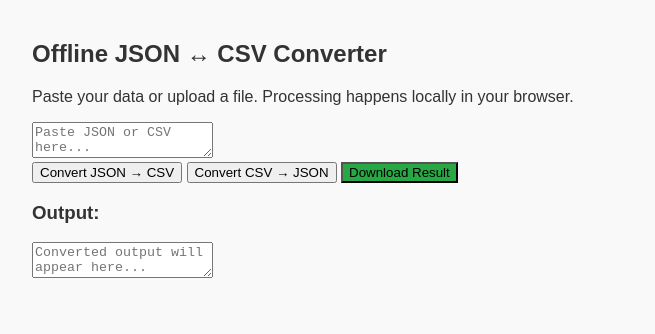
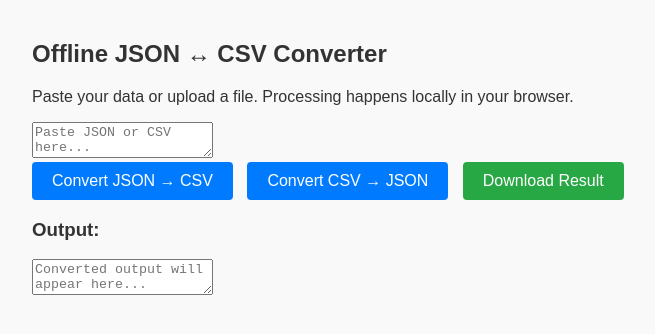
Before and after one commit to nick-codemycodes/json-csv-converter, a plain HTML site: page index.html in a window 1280 px wide. Shown: the whole page, without its empty margins (208-863 px from the left). Drawn offline with Linux system fonts and the light colour scheme.

Commit message:
style(button): Add padding, color, bg-colors, margin.. With hover state effects

```diff
--- a/index.html
+++ b/index.html
@@ -5,6 +5,9 @@
     <title>Local JSON/CSV Converter</title>
     <style>
         body { font-family: sans-serif; max-width: 800px; margin: 40px auto; padding: 0 20px; background: #f9f9f9; color: #333; }
+        button { padding: 10px 20px; font-size: 16px; cursor: pointer; background: #007bff; color: white; border: none; border-radius: 4px; margin-right: 10px; }
+        button:hover { background: #0056b3; }
+
         </style>
 </head>
 <body>
```
